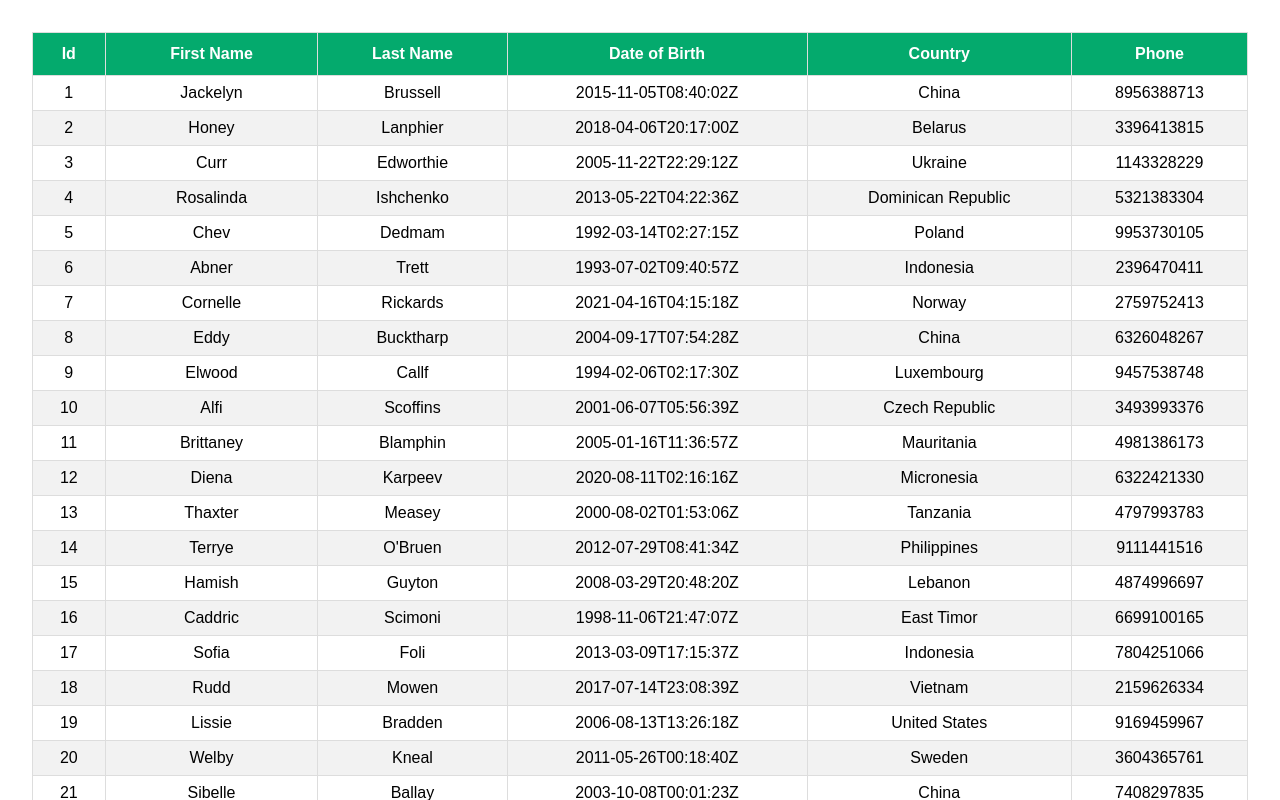
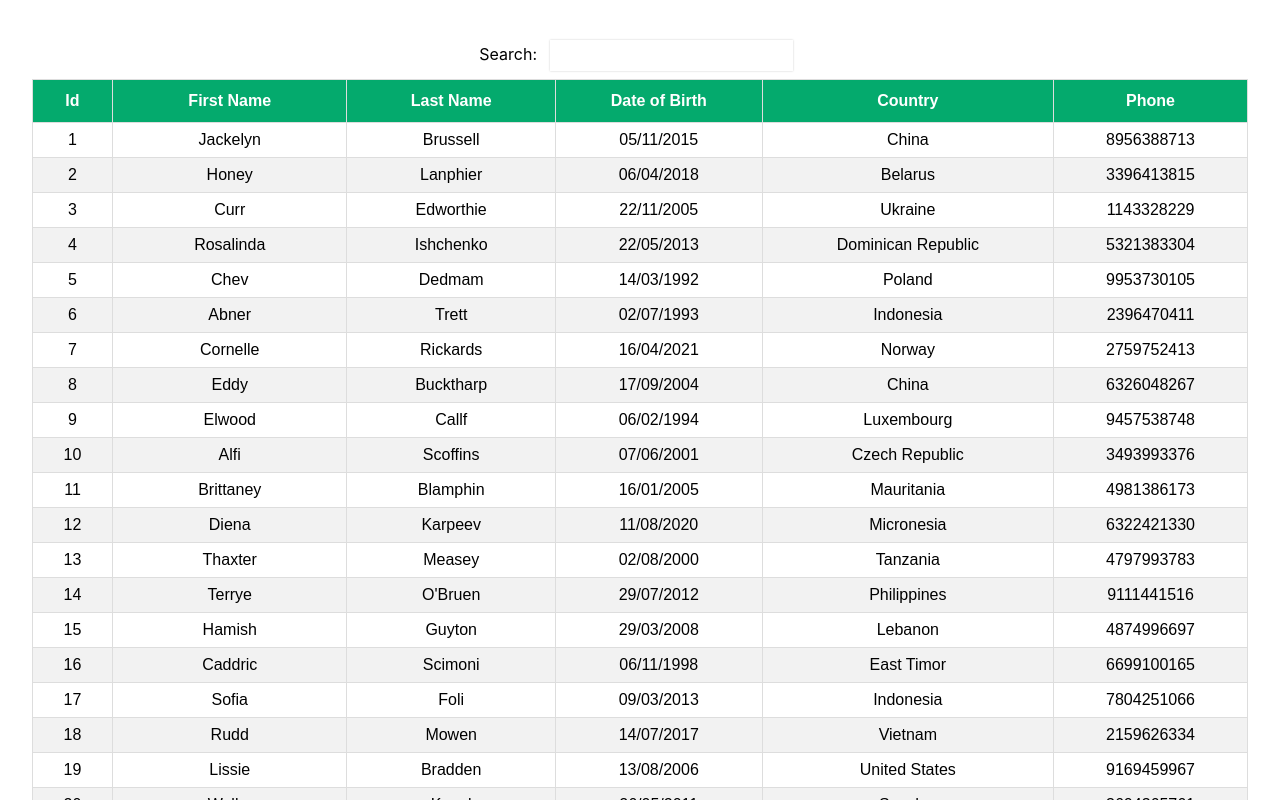
Before and after one commit to Ghanasham2004/React-Tables, a React (Create React App) app: page / in a window 1280 px wide. Shown: the top 800 px of the page. Built offline with nearby package versions, Linux system fonts and the light colour scheme.

Commit message:
Global Filtering Using React Hook

```diff
--- a/package.json
+++ b/package.json
@@ -6,6 +6,7 @@
     "@testing-library/jest-dom": "^5.17.0",
     "@testing-library/react": "^13.4.0",
     "@testing-library/user-event": "^13.5.0",
+    "date-fns": "^2.30.0",
     "react": "^18.2.0",
     "react-dom": "^18.2.0",
     "react-scripts": "5.0.1",
--- a/src/App.js
+++ b/src/App.js
@@ -1,8 +1,8 @@
 import "./App.css";
-import SortingTable from "./components/SortingTable";
+import FilteringTable from "./components/FilteringTable";
 function App() {
   return <div className="App">
-    <SortingTable/>
+    <FilteringTable/>
   </div>;
 }
 export default App;
--- /dev/null
+++ b/src/components/FilteringTable.js
@@ -0,0 +1,73 @@
+import React, { useMemo } from "react";
+import { useTable, useGlobalFilter } from "react-table"; // useGlobalFilter is used to filter table globally
+import { COLUMNS } from "./columns";
+import MOCK_DATA from "./MOCK_DATA.json";
+import "./table.css";
+import GlobalFilter from "./GlobalFilter";
+const FilteringTable = () => {
+  const columns = useMemo(() => COLUMNS, []); // this is the first way to memoize the columns and data and it is the recommended way to do it
+
+  // const columns = useMemo(() => GROUPED_COLUMNS, []); // This is the second way to memoize the columns and data and it is the recommended way to do it .
+  const data = useMemo(() => MOCK_DATA, []);
+  const tableInstance = useTable({
+    columns,
+    data,
+  },useGlobalFilter);
+
+  const {
+    getTableProps,
+    getTableBodyProps,
+    headerGroups,
+    footerGroups,
+    rows,
+    prepareRow,
+    state,
+    setGlobalFilter,
+  } = tableInstance; // this is the table instance that we get from the useTable hook and we can destructure the properties from it that we need to build our table with react-table library and we can pass these properties to the elements that we want to render in our table like the table body, table rows, table cells, table headers and table footers.
+
+  const { globalFilter } = state;
+  return (
+    <>
+      <GlobalFilter filter={globalFilter} setFilter={setGlobalFilter} />
+      <table {...getTableProps()}>
+        <thead>
+          {headerGroups.map((headerGroup) => (
+            <tr {...headerGroup.getHeaderGroupProps()}>
+              {headerGroup.headers.map((column) => (
+                <th {...column.getHeaderProps()}>{column.render("Header")}</th>
+              ))}
+            </tr>
+          ))}
+        </thead>
+        <tbody {...getTableBodyProps()}>
+          {" "}
+          {/* // this is the body of the table where we will loop through the rows and cells and render the data in the table */}
+          {rows.map((row) => {
+            prepareRow(row); // this is a function that prepares the row for rendering and must be called for each row before getting the row props and cell props otherwise it will throw an error
+            return (
+              <tr {...row.getRowProps()}>
+                {row.cells.map((cell) => {
+                  return (
+                    <td {...cell.getCellProps()}>{cell.render("Cell")}</td>
+                  );
+                })}
+              </tr>
+            );
+          })}
+        </tbody>
+        {/* // this is the footer of the table where we will loop through the footer groups and render the data in the table  */}
+        <tfoot>
+          {footerGroups.map((footerGroup) => (
+            <tr {...footerGroup.getFooterGroupProps()}>
+              {footerGroup.headers.map((column) => (
+                <td {...column.getFooterProps()}>{column.render("Footer")}</td>
+              ))}
+            </tr>
+          ))}
+        </tfoot>
+      </table>
+    </>
+  );
+};
+
+export default FilteringTable;
--- /dev/null
+++ b/src/components/GlobalFilter.js
@@ -0,0 +1,12 @@
+import React from "react";
+
+const GlobalFilter = ({ filter, setFilter }) => {
+  return (
+    <span>
+      Search:{" "}
+      <input value={filter || ""} onChange={(e) => setFilter(e.target.value)} />
+    </span>
+  );
+};
+
+export default GlobalFilter;
--- a/src/components/columns.js
+++ b/src/components/columns.js
@@ -1,3 +1,4 @@
+import { format } from 'date-fns'
 export const COLUMNS = [
   {
     Header: "Id",
@@ -18,6 +19,8 @@
     Header: "Date of Birth",
     Footer: "Date of Birth",
     accessor: "date_of_birth",
+    Cell: ({ value }) => { return format(new Date(value), 'dd/MM/yyyy') }
+    // it is used for formatting the date of birth column to the format that we want to display in the table and we can use the format function from the date-fns library to format the date to the format that we want to display in the table
   },
   {
     Header: "Country",
--- a/src/components/table.css
+++ b/src/components/table.css
@@ -4,20 +4,34 @@
   width: 100%;
 }
 
-  table td, table th {
+table td,
+table th {
   border: 1px solid #ddd;
   padding: 8px;
 }
 
-  table tr:nth-child(even){background-color: #f2f2f2;}
+table tr:nth-child(even) {
+  background-color: #f2f2f2;
+}
 
-  table tr:hover {background-color: #ddd;}
+table tr:hover {
+  background-color: #ddd;
+}
 
-  tfoot td ,
+tfoot td,
 table th {
   padding-top: 12px;
   padding-bottom: 12px;
   text-align: center;
-    background-color: #04AA6D;
+  background-color: #04aa6d;
   color: white;
 }
+input {
+  width:20%;
+  padding: 8px ;
+  margin: 8px  ;
+  box-sizing: border-box;
+  outline: none;
+  border: none;
+  box-shadow: 0 0 2px rgba(0, 0, 0, 0.2);
+}
```
Also changed, not shown: 1 other file (tests, documents, lock files or other folders). Lines whose indentation alone changed are shown as unchanged.
